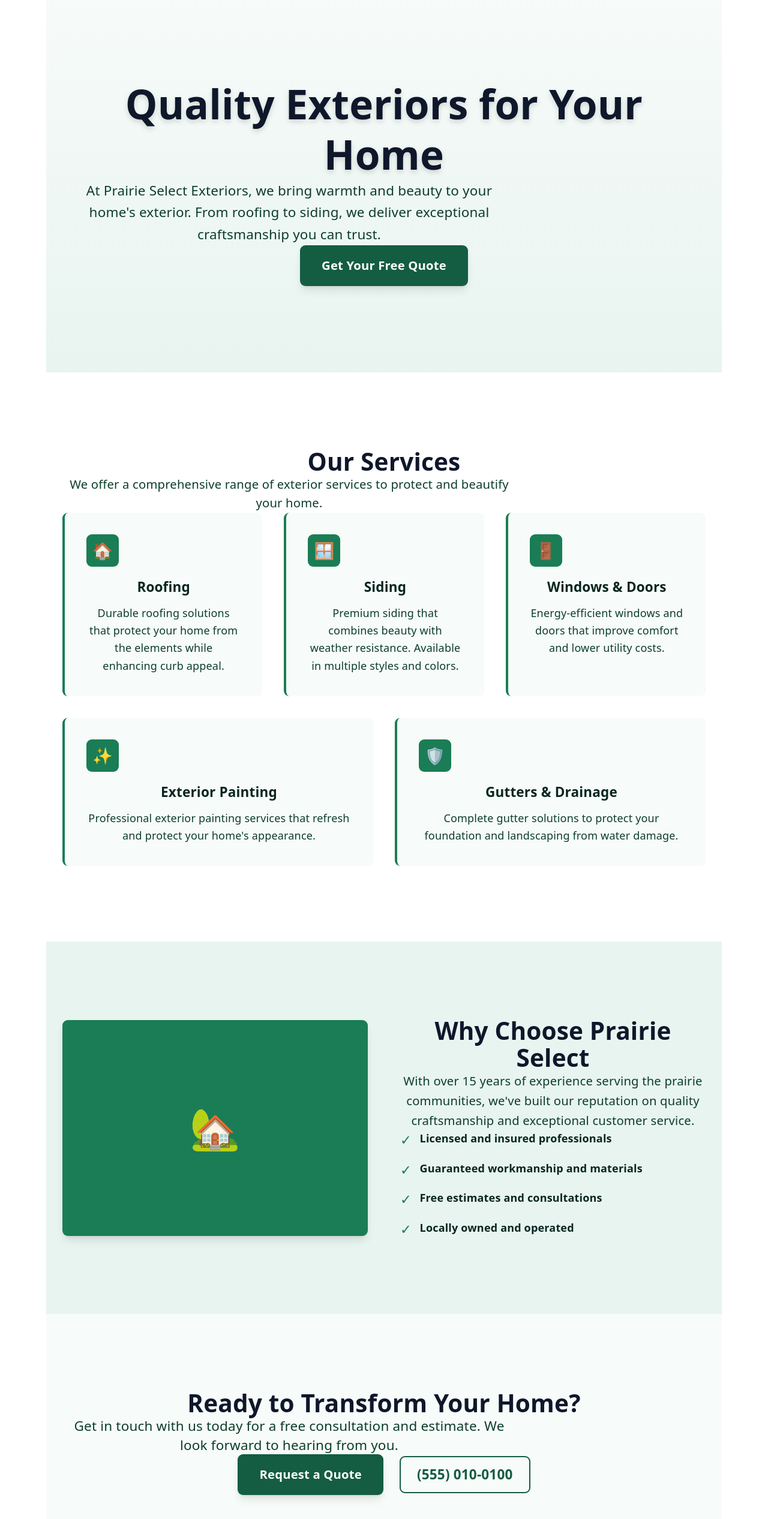
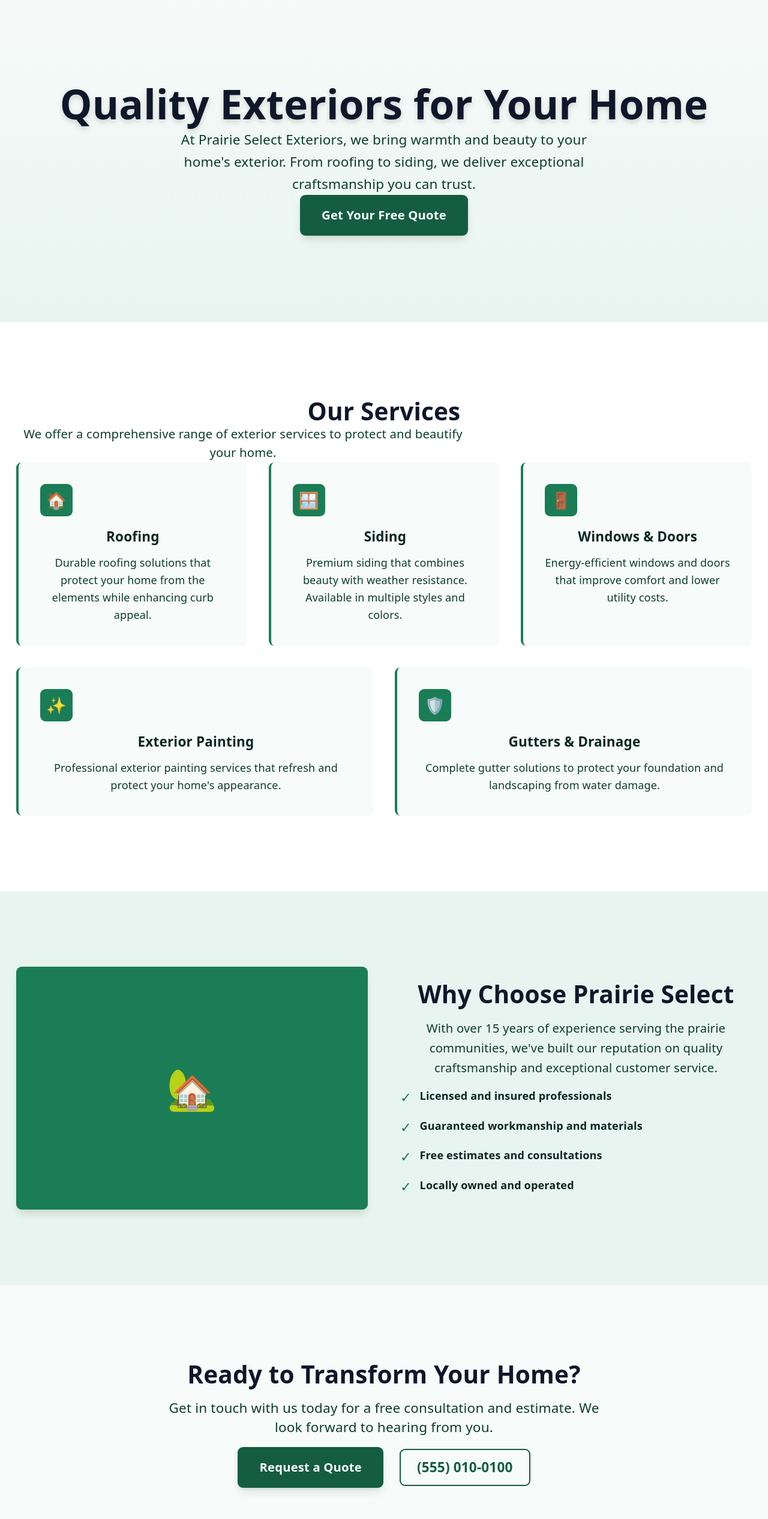
Before and after one commit to IanLamb04/prairie-select, a React (Vite) app: page / in a window 1280 px wide. Shown: the part 160-2693 px from the top of the page at 60% size. Built offline with nearby package versions, Linux system fonts and the light colour scheme.

Commit message:
Fixed minor styling issues.

```diff
--- a/src/App.tsx
+++ b/src/App.tsx
@@ -20,7 +20,7 @@ function App() {
 
       {/* Hero Section */}
       <section className="relative bg-gradient-to-b from-sage-50 to-sage-100 py-20 md:py-32">
-        <div className="max-w-6xl mx-auto px-6 text-center">
+        <div className="max-w-6xl mx-auto px-6 text-center place-items-center">
           <h1 className="text-5xl md:text-6xl font-bold text-sage-900 mb-6 leading-tight drop-shadow-lg">
             Quality Exteriors for Your Home
           </h1>
@@ -107,12 +107,12 @@ function App() {
       <section id="about" className="py-20 md:py-28 bg-sage-100">
         <div className="max-w-6xl mx-auto px-6">
           <div className="grid grid-cols-1 md:grid-cols-2 gap-12 items-center">
-            <div className="bg-sage-600 rounded-lg h-80 flex items-center justify-center shadow-lg">
+            <div className="bg-sage-600 rounded-lg h-90 flex items-center justify-center shadow-lg">
               <span className="text-6xl">🏡</span>
             </div>
             <div>
               <h2 className="text-4xl font-bold text-slate-900 mb-6">Why Choose Prairie Select</h2>
-              <p className="text-sage-800 mb-6 leading-relaxed font-medium text-lg">
+              <p className="text-sage-800 mb-6 leading-relaxed font-medium text-lg p-4">
                 With over 15 years of experience serving the prairie communities, we've built our reputation on quality craftsmanship and exceptional customer service.
               </p>
               <ul className="space-y-4">
@@ -140,9 +140,9 @@ function App() {
 
       {/* Contact Section */}
       <section id="contact" className="py-20 md:py-28 bg-sage-50">
-        <div className="max-w-6xl mx-auto px-6 text-center">
+        <div className="max-w-6xl mx-auto px-6 text-center place-items-center">
           <h2 className="text-4xl font-bold text-slate-900 mb-6">Ready to Transform Your Home?</h2>
-          <p className="text-xl text-sage-800 mb-8 max-w-2xl mx-auto font-medium">
+          <p className="text-xl text-sage-800 mb-8 max-w-2xl mx-auto font-medium p-4">
             Get in touch with us today for a free consultation and estimate. We look forward to hearing from you.
           </p>
 
--- a/src/index.css
+++ b/src/index.css
@@ -33,7 +33,6 @@
   letter-spacing: 0.18px;
   color-scheme: light dark;
   color: var(--text);
-  background: var(--bg);
   font-synthesis: none;
   text-rendering: optimizeLegibility;
   -webkit-font-smoothing: antialiased;
@@ -45,7 +44,6 @@
 }
 
 #root {
-  width: 1126px;
   max-width: 100%;
   margin: 0 auto;
   text-align: center;
```
